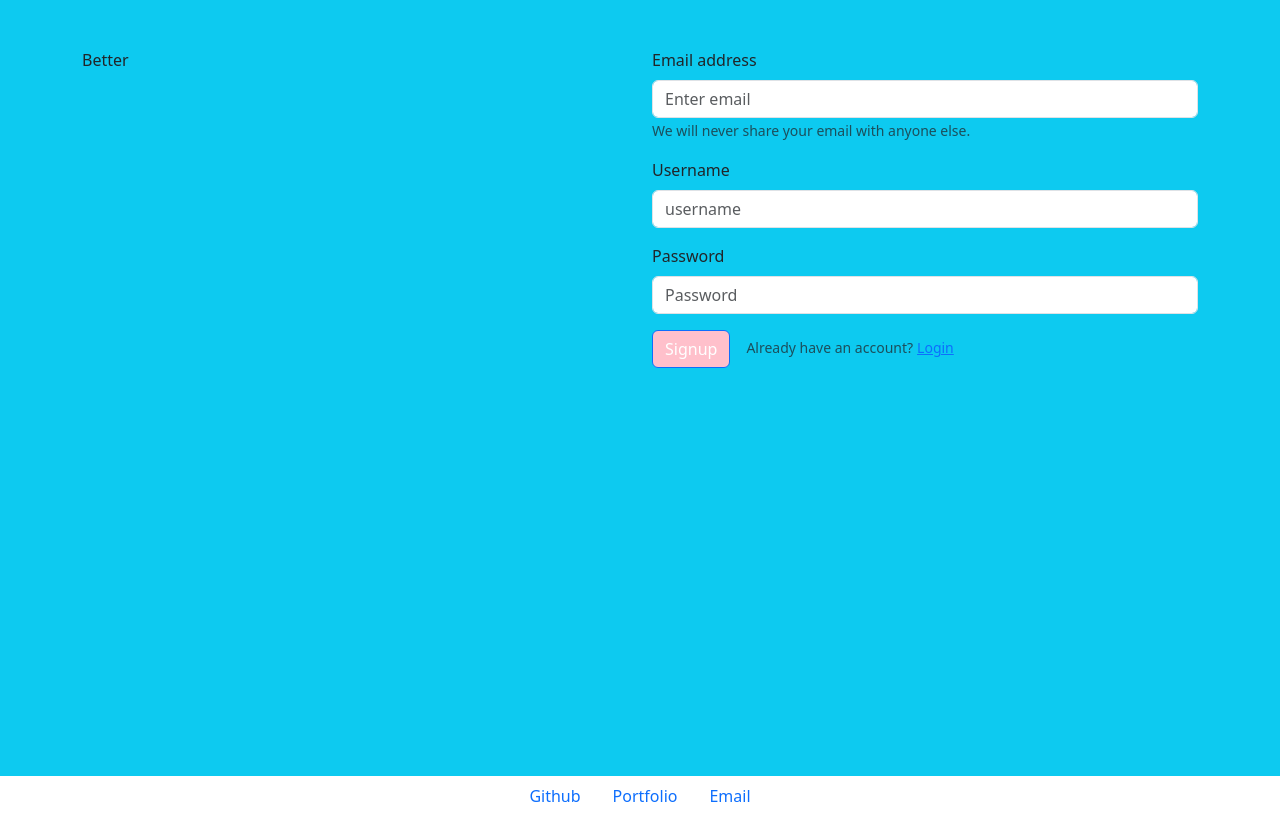
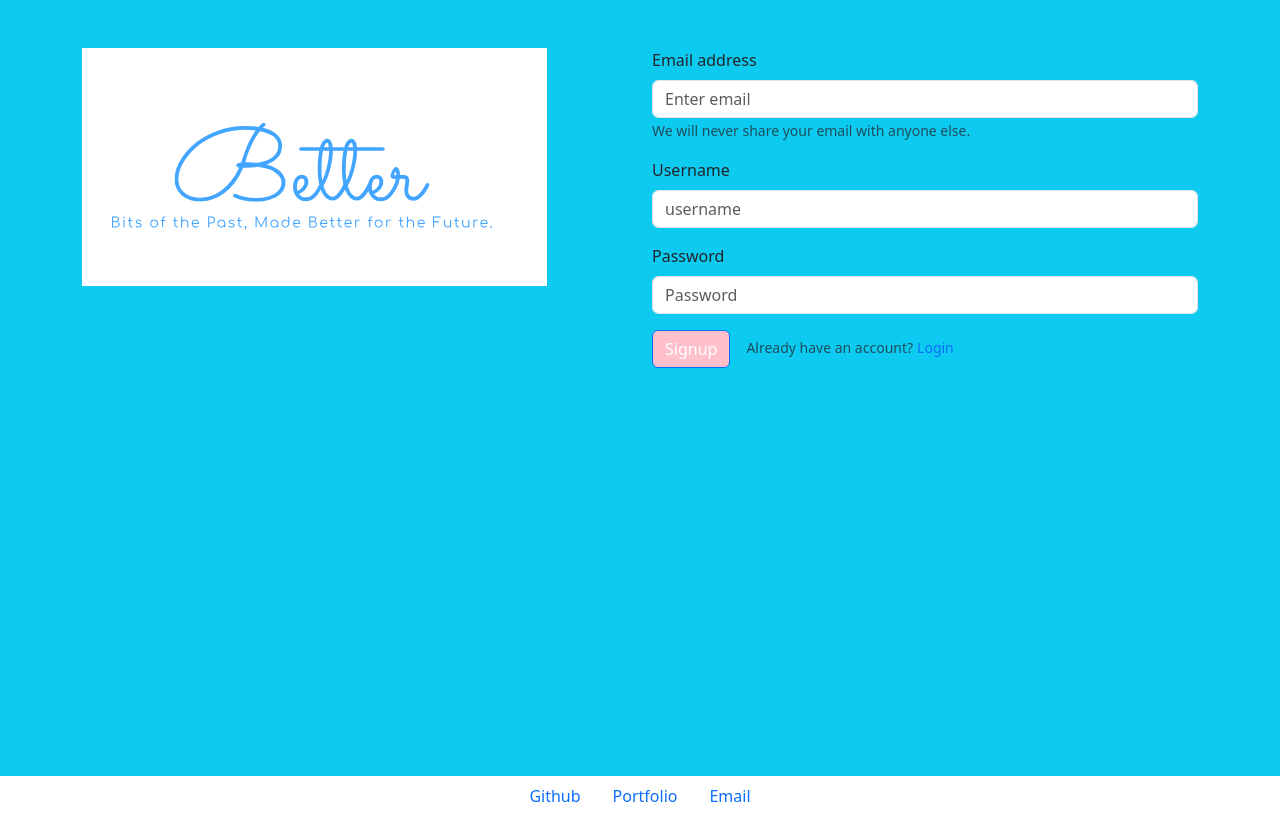
Before and after one commit to brennaveir/better, a React (Vite) app in the folder client/: page /signup in a window 1280 px wide. Built offline with nearby package versions, Linux system fonts and the light colour scheme.

Commit message:
added logo to feed page, removed underlines from links

```diff
--- a/client/src/components/Navbar.jsx
+++ b/client/src/components/Navbar.jsx
@@ -7,6 +7,7 @@ import Button from 'react-bootstrap/Button';
 import { Link } from 'react-router-dom';
 import Card from 'react-bootstrap/Card';
 import ListGroup from 'react-bootstrap/ListGroup'
+import Image from 'react-bootstrap/Image';
 
 // import NavDropdown from 'react-bootstrap/NavDropdown';
 import Auth from '../utils/auth.js';
@@ -21,23 +22,26 @@ function Navigation() {
     <Card>
       <ListGroup >
         <ListGroup.Item>
-          <Link to="#">Better</Link>
+          <Link to="#"><Image src="../public/betterWithoutTagline.png" /></Link>
         </ListGroup.Item>
         <ListGroup.Item>
           <Link to="/">Feed</Link>
         </ListGroup.Item>
-
-
-            <>
-              <ListGroup.Item>
+        <ListGroup.Item>
               <Link to="/profile">Profile</Link>
               </ListGroup.Item>
               <ListGroup.Item>
+              <Link to="/profile">Inbox</Link>
+               </ListGroup.Item>
+              <ListGroup.Item>
+              <Link to="/profile">Friends</Link>
+              </ListGroup.Item>
+            <ListGroup.Item>
               <Button onClick={logout}>
                 Logout
               </Button>
               </ListGroup.Item>
-            </>
+
 
 
 
--- a/client/src/index.css
+++ b/client/src/index.css
@@ -373,3 +373,7 @@ END NORMALIZE CSS
 .signup-container {
   min-height: 85vh;
 }
+
+a {
+  text-decoration: none;
+}
--- a/client/src/pages/Login.jsx
+++ b/client/src/pages/Login.jsx
@@ -5,6 +5,7 @@ import Form from 'react-bootstrap/Form';
 import Container from 'react-bootstrap/Container';
 import Row from 'react-bootstrap/Row';
 import Col from 'react-bootstrap/Col';
+import Image from 'react-bootstrap/Image';
 import { useMutation } from "@apollo/client";
 import { LOGIN_USER } from "../utils/mutations";
 import Auth from "../utils/auth";
@@ -55,7 +56,9 @@ console.log(data)
             ) : (
             <Container className="login-container">
 <Row>
-<Col>Better</Col>
+<Col>
+<Image src="../public/betterLogo.png" />
+</Col>
 
       <Col>
     <Form onSubmit={handleFormSubmit}>
--- a/client/src/pages/SignUp.jsx
+++ b/client/src/pages/SignUp.jsx
@@ -5,6 +5,7 @@ import Row from 'react-bootstrap/Row';
 import Col from 'react-bootstrap/Col';
 import Button from 'react-bootstrap/Button';
 import Form from 'react-bootstrap/Form';
+import Image from 'react-bootstrap/Image';
 
 import { useMutation } from '@apollo/client';
 import { ADD_USER } from '../utils/mutations';
@@ -45,7 +46,9 @@ function Signup() {
   return (
     <Container className="signup-container">
 <Row>
-<Col>Better</Col>
+<Col>
+<Image src="../public/betterLogo.png" />
+</Col>
 <Col>
 
     <Form
```
Also changed, not shown: client/public/betterLogo.png (added), client/public/betterWithoutTagline.png (added).
